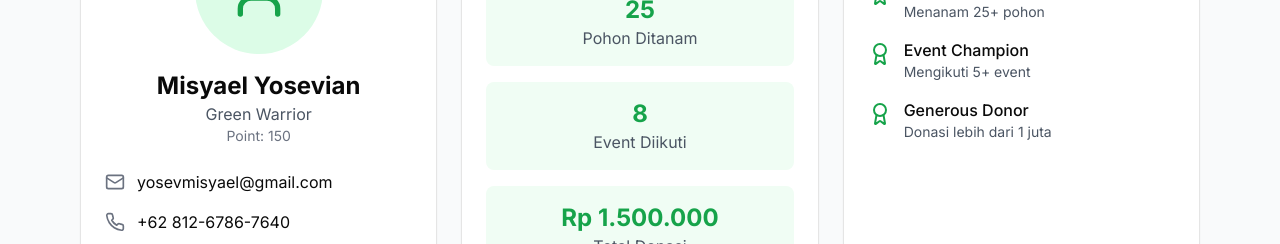
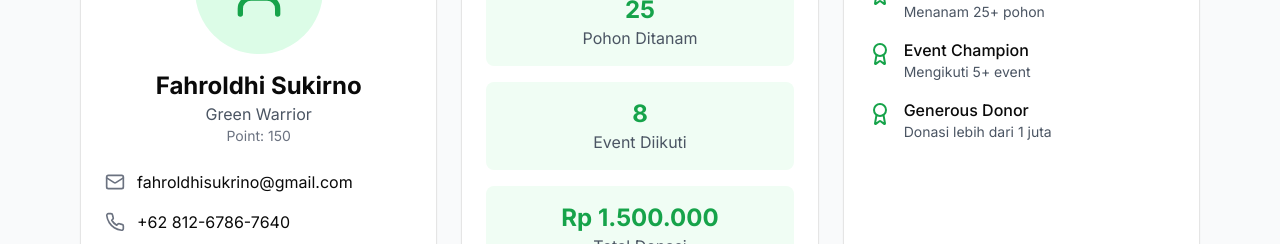
Before and after one commit to yosmisyael/gojo, a Next.js app: page /profile in a window 1280 px wide. Shown: the part 211-455 px from the top of the page. Built offline with nearby package versions, Linux system fonts and the light colour scheme.

Commit message:
feat: profile

```diff
--- a/app/profile/page.tsx
+++ b/app/profile/page.tsx
@@ -11,8 +11,8 @@ export default function Profile() {
   const [qrOpen, setQrOpen] = useState(false);
 
   const userProfile = {
-    name: "Misyael Yosevian",
-    email: "yosevmisyael@gmail.com",
+    name: "Fahroldhi Sukirno",
+    email: "fahroldhisukrino@gmail.com",
     phone: "+62 812-6786-7640",
     location: "Surabaya, Indonesia",
     contributions: [
```
